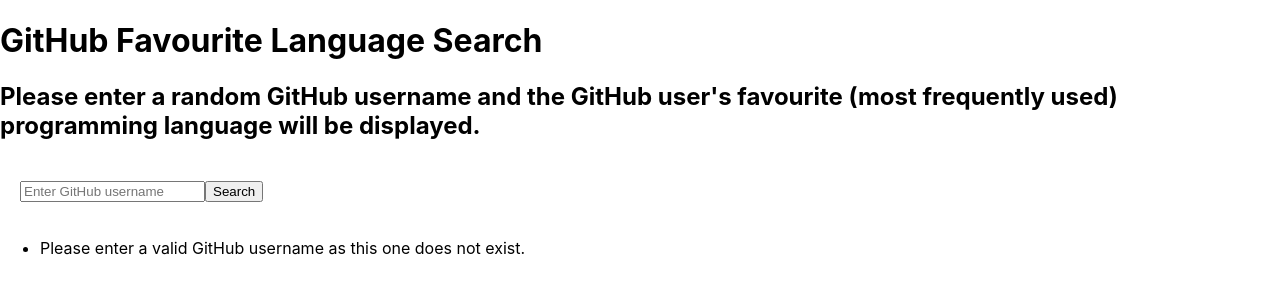
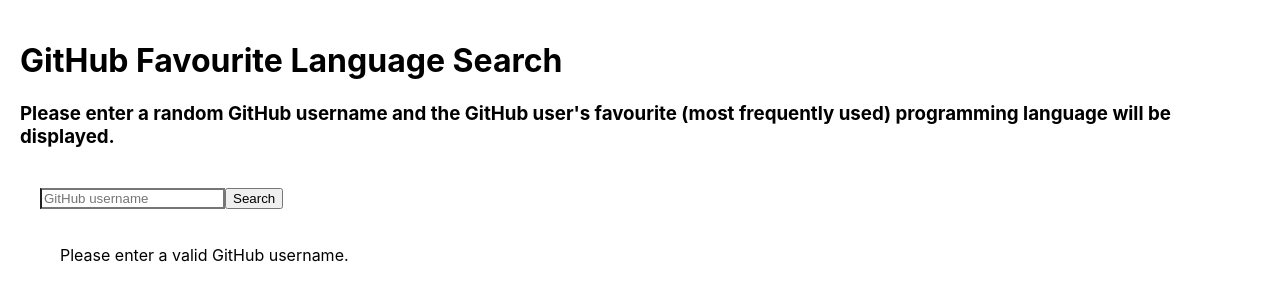
Before and after one commit to Jaroslaw-Roman-Cudzich/github-favourite-language-search, a React (Create React App) app: page / in a window 1280 px wide. Shown: the top 300 px of the page. Built offline with nearby package versions, Linux system fonts and the light colour scheme.

Commit message:
Added styling to the webpage.

```diff
--- a/package.json
+++ b/package.json
@@ -7,6 +7,7 @@
     "@testing-library/react": "^13.3.0",
     "@testing-library/user-event": "^13.5.0",
     "axios": "^0.27.2",
+    "materialize-css": "^1.0.0-rc.2",
     "react": "^18.1.0",
     "react-dom": "^18.1.0",
     "react-scripts": "5.0.1",
--- a/src/App.js
+++ b/src/App.js
@@ -3,9 +3,10 @@
 
 function App() {
   return (
-    <div>
-      <h1>GitHub Favourite Language Search</h1>
-      <h2>Please enter a random GitHub username and the GitHub user's favourite (most frequently used) programming language will be displayed.</h2>
+    <div
+      style={{padding: "20px"}}>
+      <h1 >GitHub Favourite Language Search</h1>
+      <h3>Please enter a random GitHub username and the GitHub user's favourite (most frequently used) programming language will be displayed.</h3>
       <SearchBar/>
     </div>
   );
--- a/src/components/Results.js
+++ b/src/components/Results.js
@@ -9,7 +9,7 @@
 
                 // repos.data.map((item) => <li key={item.id}>{item.language}</li>)
 
-            <li>Please enter a valid GitHub username as this one does not exist.</li>
+            <span>Please enter a valid GitHub username.</span>
         ) : (
             ((repos.data.map(function(el) {
                 return el.language;
--- a/src/components/SearchBar.js
+++ b/src/components/SearchBar.js
@@ -24,13 +24,15 @@
 
     return (
         <>
-        <div style={{padding: "20px"}}>
+        <div
+        style={{padding: "20px"}}>
         <form>
             <input
+                style={{borderBlockStyle: "solid"}}
                 id="username"
                 name="username"
                 type="text"
-                placeholder="Enter GitHub username"
+                placeholder="GitHub username"
                 value={searchInput}
                 required
                 onChange={handleChange}
```
Also changed, not shown: 1 other file (tests, documents, lock files or other folders).
